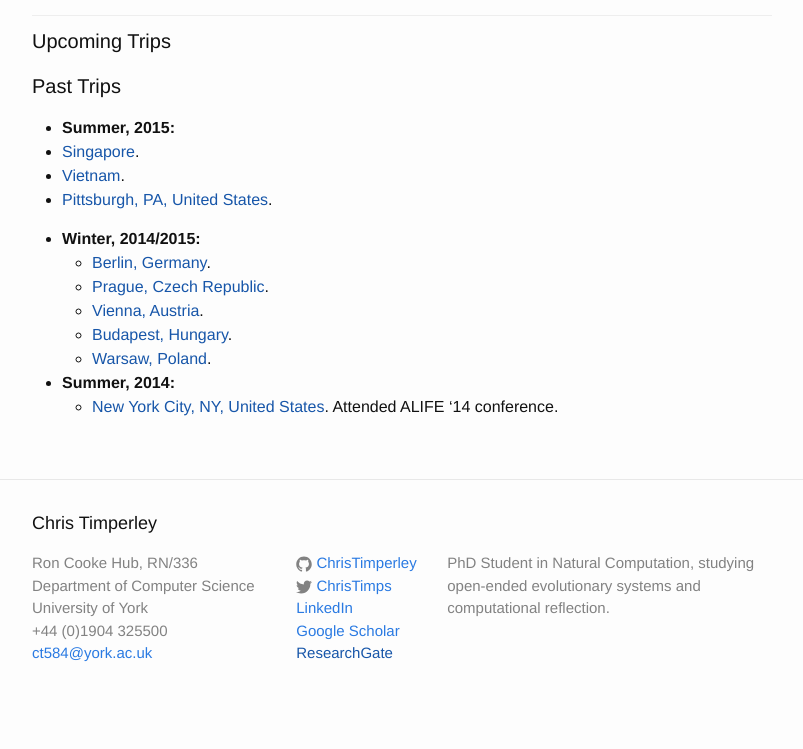
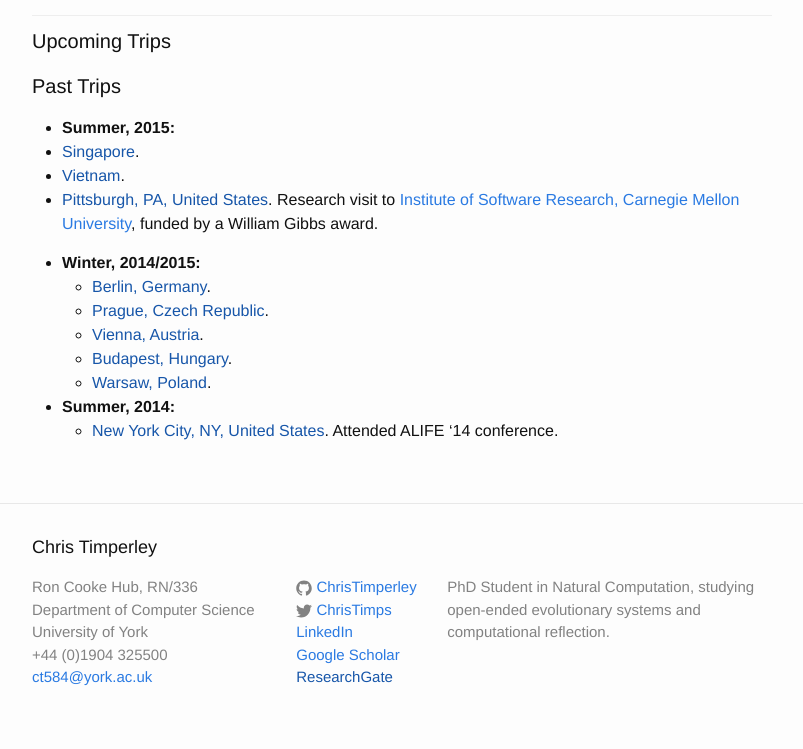
Before and after one commit to ChrisTimperley/ChrisTimperley.github.io, a Jekyll site: the page built from travel.md, in a window 1280 px wide. Shown: the part 650-1399 px from the top of the page, without its empty margins (238-1041 px from the left). Built offline with Jekyll 4.4.1, drawn with Linux system fonts in a browser that asks for light colours; before the commit the page ends 1375 px from its top, so only the background shows below that.

Commit message:
Update travel.md

```diff
--- a/travel.md
+++ b/travel.md
@@ -16,7 +16,7 @@ buried: true
 * **Summer, 2015:**
  * [Singapore]().
  * [Vietnam]().
- * [Pittsburgh, PA, United States]().
+ * [Pittsburgh, PA, United States](). Research visit to [Institute of Software Research, Carnegie Mellon University](http://www.isri.cmu.edu/), funded by a William Gibbs award.
 
 * **Winter, 2014/2015:**
   * [Berlin, Germany]().
```
